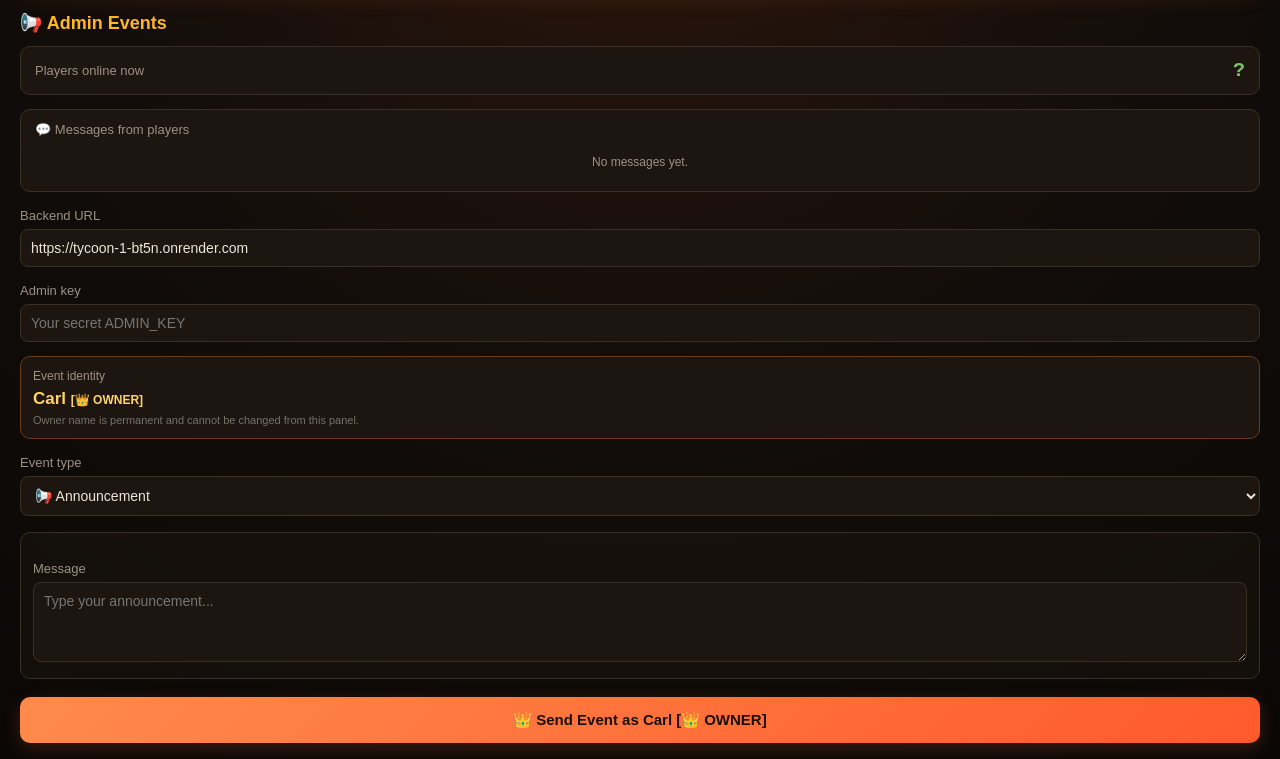
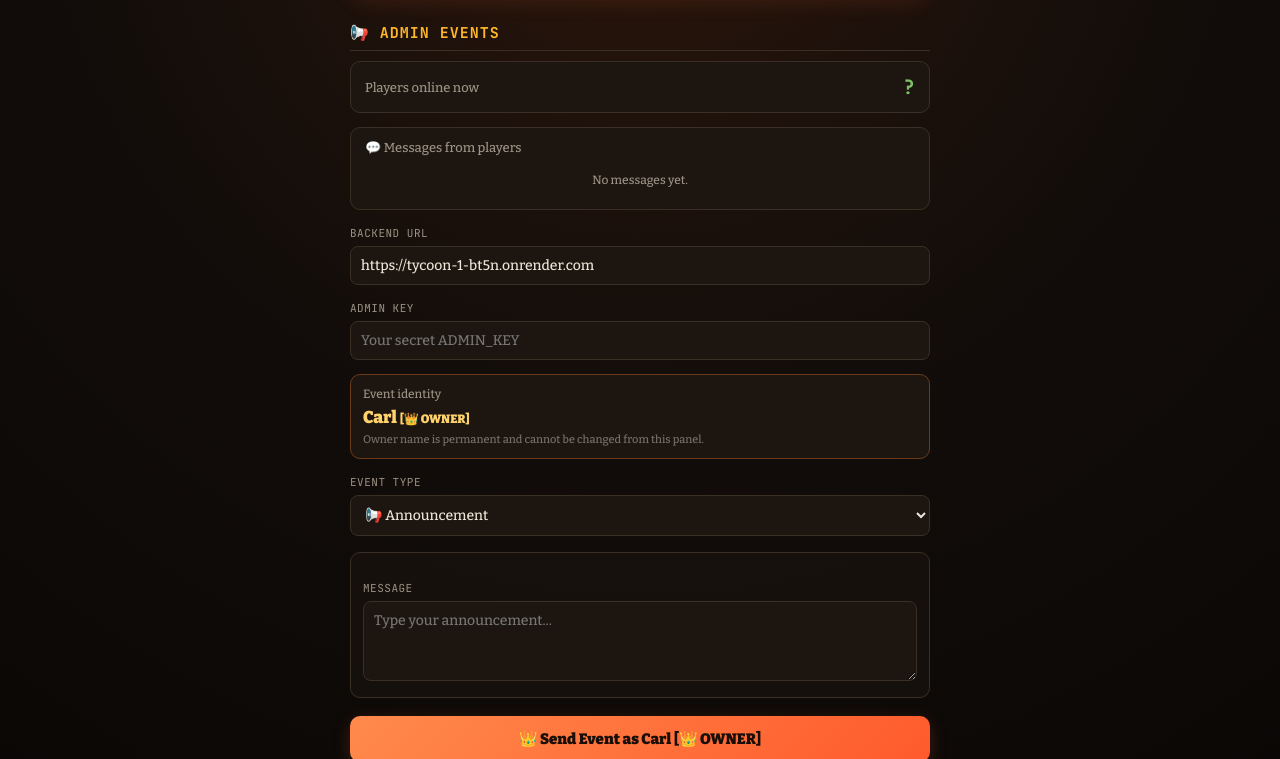
Before and after one commit to Carlbanluta/Tycoon, a website: page admin.html in a window 1280 px wide. Shown: the part 150-909 px from the top of the page. Drawn offline with nearby package versions, Linux system fonts and the light colour scheme; no server answers.

Commit message:
Update admin.html

```diff
--- a/admin.html
+++ b/admin.html
@@ -4,10 +4,31 @@
 <meta charset="UTF-8">
 <meta name="viewport" content="width=device-width, initial-scale=1.0">
 <title>Ember Foundry — Owner Panel</title>
+<link rel="preconnect" href="https://fonts.googleapis.com">
+<link href="https://fonts.googleapis.com/css2?family=Bitter:wght@500;700;900&family=JetBrains+Mono:wght@400;500;700&display=swap" rel="stylesheet">
 
 <style>
+  :root{
+    --void:#120d0a;
+    --panel:#1d1610;
+    --panel-2:#251c14;
+    --ash:#3a2f24;
+    --iron:#8a8175;
+    --steel:#c8c0b3;
+    --ember:#ff6b35;
+    --ember-hot:#ffb627;
+    --ember-dim:#a8451f;
+    --good:#7fbf6a;
+    --text:#ece5d8;
+    --text-dim:#9c9184;
+  }
+
   *{
     box-sizing:border-box;
+  }
+
+  html,body{
+    -webkit-tap-highlight-color:transparent;
   }
 
   body{
@@ -15,9 +36,17 @@
     padding:20px;
     background:
       radial-gradient(circle at top,#2b160c 0%,#120d0a 45%,#080605 100%);
-    color:#ece5d8;
-    font-family:Arial,sans-serif;
+    color:var(--text);
+    font-family:'Bitter',serif;
     min-height:100vh;
+    max-width:620px;
+    margin-left:auto;
+    margin-right:auto;
+  }
+
+  ::selection{
+    background:var(--ember);
+    color:var(--void);
   }
 
   .owner-header{
@@ -51,9 +80,10 @@
     position:relative;
     font-size:13px;
     letter-spacing:2px;
-    color:#ffb627;
+    color:var(--ember-hot);
     font-weight:800;
     text-transform:uppercase;
+    font-family:'JetBrains Mono',monospace;
   }
 
   .owner-name{
@@ -74,12 +104,13 @@
     margin-left:7px;
     padding:5px 10px;
     border-radius:999px;
-    border:1px solid #ffb627;
+    border:1px solid var(--ember-hot);
     background:linear-gradient(135deg,#5b270d,#2d1409);
     color:#ffd36a;
     font-size:12px;
     letter-spacing:1px;
     vertical-align:middle;
+    font-family:'JetBrains Mono',monospace;
     box-shadow:
       0 0 10px rgba(255,182,39,.35),
       inset 0 0 8px rgba(255,182,39,.08);
@@ -88,40 +119,50 @@
   .owner-subtitle{
     position:relative;
     margin-top:8px;
-    color:#9c9184;
+    color:var(--text-dim);
     font-size:12px;
   }
 
   h1{
-    font-size:18px;
-    color:#ffb627;
+    font-size:15px;
+    margin:25px 0 10px;
+    padding-bottom:7px;
+    border-bottom:1px solid var(--ash);
+    color:var(--ember-hot);
+    font-family:'JetBrains Mono',monospace;
+    font-weight:700;
+    letter-spacing:1px;
+    text-transform:uppercase;
   }
 
   label{
     display:block;
     margin-top:16px;
-    font-size:13px;
-    color:#9c9184;
+    color:var(--text-dim);
+    font-family:'JetBrains Mono',monospace;
+    font-size:11px;
+    letter-spacing:.5px;
+    text-transform:uppercase;
   }
 
   input,textarea,select{
     width:100%;
     box-sizing:border-box;
-    background:#1d1610;
-    border:1px solid #3a2f24;
+    background:var(--panel);
+    border:1px solid var(--ash);
     border-radius:8px;
-    color:#ece5d8;
+    color:var(--text);
     padding:10px;
     font-size:14px;
     margin-top:6px;
-    font-family:Arial,sans-serif;
+    font-family:'Bitter',serif;
     outline:none;
   }
 
   input:focus,
   textarea:focus,
   select:focus{
-    border-color:#ff8a4c;
+    border-color:var(--ember);
     box-shadow:0 0 8px rgba(255,107,53,.18);
   }
 
@@ -147,6 +188,7 @@
     color:#1a0f08;
     border:none;
     border-radius:10px;
+    font-family:'Bitter',serif;
     font-weight:800;
     font-size:15px;
     cursor:pointer;
@@ -174,25 +216,26 @@
     font-size:13px;
     padding:10px;
     border-radius:8px;
+    font-family:'JetBrains Mono',monospace;
     display:none;
   }
 
   #status.ok{
     display:block;
-    background:#1d1610;
-    border:1px solid #7fbf6a;
-    color:#7fbf6a;
+    background:var(--panel);
+    border:1px solid var(--good);
+    color:var(--good);
   }
 
   #status.err{
     display:block;
-    background:#1d1610;
-    border:1px solid #ff6b35;
-    color:#ff6b35;
+    background:var(--panel);
+    border:1px solid var(--ember);
+    color:var(--ember);
   }
 
   .field-group{
-    border:1px solid #3a2f24;
+    border:1px solid var(--ash);
     border-radius:10px;
     padding:12px;
     margin-top:16px;
@@ -205,7 +248,7 @@
 
   .hint{
     font-size:11px;
-    color:#9c9184;
+    color:var(--text-dim);
     margin-top:4px;
   }
 
@@ -219,7 +262,12 @@
 
   .danger h2{
     margin:0;
+    padding:0;
+    border:none;
+    font-family:'Bitter',serif;
     font-size:14px;
+    text-transform:none;
+    letter-spacing:0;
     color:#ff765c;
   }
 
@@ -237,86 +285,162 @@
 
   .section-title{
     margin-top:22px;
-    font-size:14px;
-    color:#ffb627;
-    font-weight:800;
-  }
-</style>
-</head>
-
-<body>
-
-<!-- OWNER HEADER -->
-<div class="owner-header">
-  <div class="owner-title">🔥 Ember Foundry Control</div>
-
-  <div class="owner-name">
-    Carl
-    <span class="owner-badge">👑 OWNER</span>
-  </div>
-
-  <div class="owner-subtitle">
-    Permanent owner account • Full administrative access
-  </div>
-</div>
-
-<h1>📢 Admin Events</h1>
-
-<!-- PLAYER COUNT -->
-<div id="playerCountBox"
-style="
-background:#1d1610;
-border:1px solid #3a2f24;
+    font-size:11px;
+    letter-spacing:1.5px;
+    text-transform:uppercase;
+    font-family:'JetBrains Mono',monospace;
+    color:var(--ember-hot);
+    font-weight:700;
+  }
+
+  /* ---- Player count / messages panel ---- */
+
+  .stat-box{
+    background:var(--panel);
+    border:1px solid var(--ash);
     border-radius:10px;
     padding:12px 14px;
     display:flex;
     align-items:center;
     justify-content:space-between;
-">
-  <span style="font-size:13px;color:#9c9184;">
-    Players online now
-  </span>
-
-  <span
-    id="playerCount"
-    style="font-family:monospace;font-weight:700;font-size:20px;color:#7fbf6a;"
-  >—</span>
-</div>
-
-<!-- PLAYER MESSAGES -->
-<div
-style="
-background:#1d1610;
-border:1px solid #3a2f24;
+  }
+
+  .stat-box .stat-label{
+    font-size:13px;
+    color:var(--text-dim);
+  }
+
+  .stat-box .stat-value{
+    font-family:'JetBrains Mono',monospace;
+    font-weight:700;
+    font-size:20px;
+    color:var(--good);
+  }
+
+  .messages-panel{
+    background:var(--panel);
+    border:1px solid var(--ash);
     border-radius:10px;
     padding:12px 14px;
     margin-top:14px;
-">
-
-  <div style="font-size:13px;color:#9c9184;margin-bottom:8px;">
-    💬 Messages from players
-  </div>
-
-  <div
-    id="playerMessages"
-    style="
+  }
+
+  .messages-panel .messages-title{
+    font-size:13px;
+    color:var(--text-dim);
+    margin-bottom:8px;
+  }
+
+  #playerMessages{
     max-height:220px;
     overflow-y:auto;
     display:flex;
     flex-direction:column;
     gap:8px;
-    "
-  ></div>
-
-  <div
-    id="playerMessagesEmpty"
-    style="
+  }
+
+  #playerMessagesEmpty{
     font-size:12px;
-    color:#9c9184;
+    color:var(--text-dim);
     text-align:center;
     padding:10px 0;
-    "
-  >
+  }
+
+  .msg-card{
+    background:var(--panel-2);
+    border:1px solid var(--ash);
+    border-radius:8px;
+    padding:8px 10px;
+  }
+
+  .msg-card .msg-meta{
+    font-size:11px;
+    color:var(--ember-hot);
+    font-weight:700;
+  }
+
+  .msg-card .msg-meta .msg-time{
+    color:var(--text-dim);
+    font-weight:400;
+  }
+
+  .msg-card .msg-text{
+    font-size:13px;
+    margin-top:3px;
+  }
+
+  .identity-box{
+    margin-top:14px;
+    padding:12px;
+    border-radius:10px;
+    border:1px solid #6b3a19;
+    background:var(--panel);
+  }
+
+  .identity-box .identity-label{
+    font-size:12px;
+    color:var(--text-dim);
+  }
+
+  .identity-box .identity-name{
+    margin-top:6px;
+    font-size:17px;
+    font-weight:800;
+    color:#ffd36a;
+  }
+
+  .identity-box .identity-name small{
+    font-size:12px;
+  }
+
+  .identity-box .identity-note{
+    margin-top:5px;
+    font-size:11px;
+    color:#777067;
+  }
+</style>
+</head>
+
+<body>
+
+<!-- OWNER HEADER -->
+<div class="owner-header">
+  <div class="owner-title">🔥 Ember Foundry Control</div>
+
+  <div class="owner-name">
+    Carl
+    <span class="owner-badge">👑 OWNER</span>
+  </div>
+
+  <div class="owner-subtitle">
+    Permanent owner account • Full administrative access
+  </div>
+</div>
+
+<h1>📢 Admin Events</h1>
+
+<!-- PLAYER COUNT -->
+<div id="playerCountBox" class="stat-box">
+  <span class="stat-label">
+    Players online now
+  </span>
+
+  <span
+    id="playerCount"
+    class="stat-value"
+  >—</span>
+</div>
+
+<!-- PLAYER MESSAGES -->
+<div class="messages-panel">
+
+  <div class="messages-title">
+    💬 Messages from players
+  </div>
+
+  <div id="playerMessages"></div>
+
+  <div id="playerMessagesEmpty">
     No messages yet.
   </div>
 
@@ -342,24 +466,16 @@ margin-top:14px;
 >
 
 <!-- OWNER NAME -->
-<div
-style="
-margin-top:14px;
-padding:12px;
-border-radius:10px;
-border:1px solid #6b3a19;
-background:#1d1610;
-"
->
-  <div style="font-size:12px;color:#9c9184;">
+<div class="identity-box">
+  <div class="identity-label">
     Event identity
   </div>
 
-  <div style="margin-top:6px;font-size:17px;font-weight:800;color:#ffd36a;">
-    Carl <span style="font-size:12px;">[👑 OWNER]</span>
-  </div>
-
-  <div style="margin-top:5px;font-size:11px;color:#777067;">
+  <div class="identity-name">
+    Carl <small>[👑 OWNER]</small>
+  </div>
+
+  <div class="identity-note">
     Owner name is permanent and cannot be changed from this panel.
   </div>
 </div>
@@ -1274,32 +1390,17 @@ function renderMessages(){
 
 
       return `
-        <div style="
-          background:#251c14;
-          border:1px solid #3a2f24;
-          border-radius:8px;
-          padding:8px 10px;
-        ">
-
-          <div style="
-            font-size:11px;
-            color:#ffb627;
-            font-weight:700;
-          ">
+        <div class="msg-card">
+
+          <div class="msg-meta">
             ${safeName.innerHTML}
 
-            <span style="
-              color:#9c9184;
-              font-weight:400;
-            ">
+            <span class="msg-time">
               ${time}
             </span>
           </div>
 
-          <div style="
-            font-size:13px;
-            margin-top:3px;
-          ">
+          <div class="msg-text">
             ${safeMsg.innerHTML}
           </div>
 
```
Lines whose indentation alone changed are shown as unchanged.
